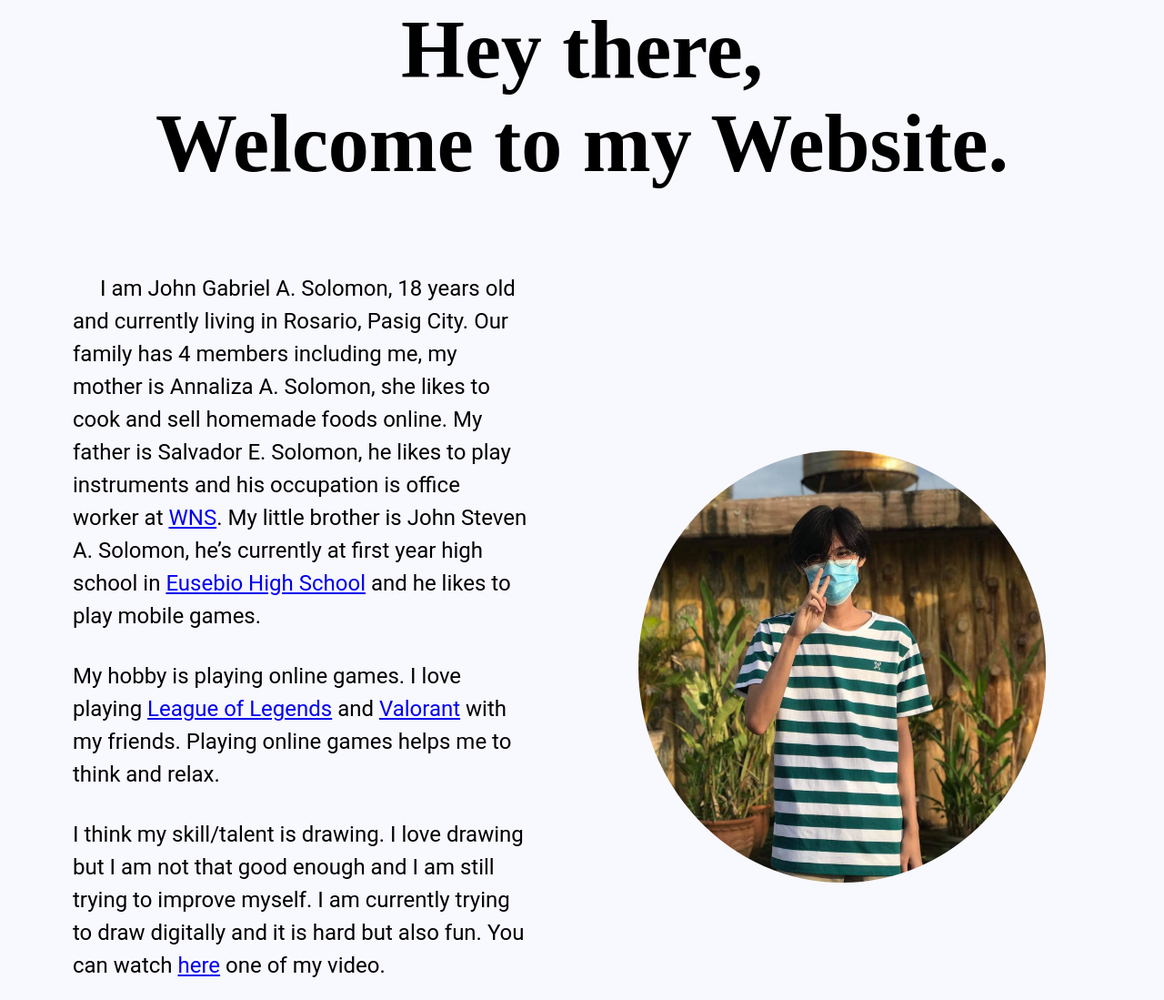
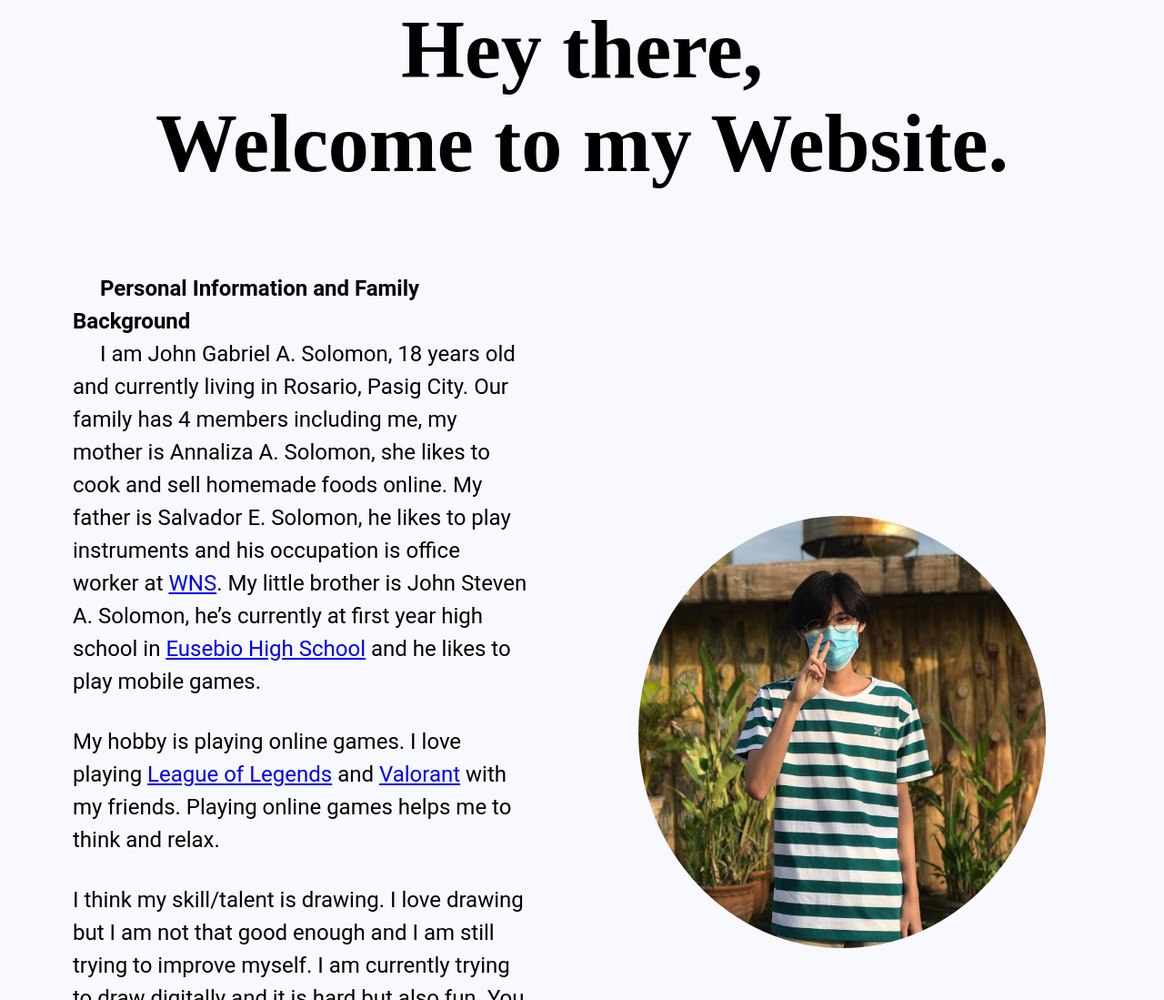
Before and after one commit to johngabrielsolomon/johngabrielsolomon.github.io, a plain HTML site: page index.html in a window 1280 px wide. Shown: the part 994-2093 px from the top of the page at 91% size. Drawn offline with Linux system fonts and the light colour scheme.

Commit message:
Update index.html

```diff
--- a/index.html
+++ b/index.html
@@ -18,6 +18,7 @@
 <body>
 
 		<div class="par1">
+			<p><b>Personal Information and Family Background</b><p>
 			<p>I am John Gabriel A. Solomon, 18 years old and currently living in Rosario, Pasig City. Our family has 4 members including me, my mother is Annaliza A. Solomon, she likes to cook and sell homemade foods online. My father is Salvador E. Solomon, he likes to play instruments and his occupation is office worker at <a href="https://www.wns.com/" target="_blank">WNS</a>. My little brother is John Steven A. Solomon, he’s currently at first year high school in <a href="https://www.google.com/maps/place/Eusebio+High+School/@14.588848,121.0862265,17z/data=!3m1!4b1!4m5!3m4!1s0x3397c7fa30dac3c7:0x5e2700ab066add8d!8m2!3d14.5888497!4d121.0885493" target="_blank">Eusebio High School</a> and he likes to play mobile games.</p>
 		</div>
 
```
